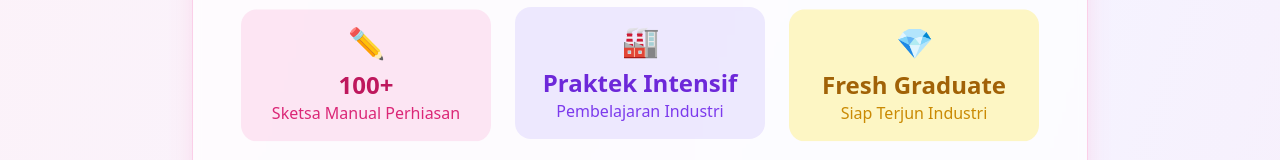
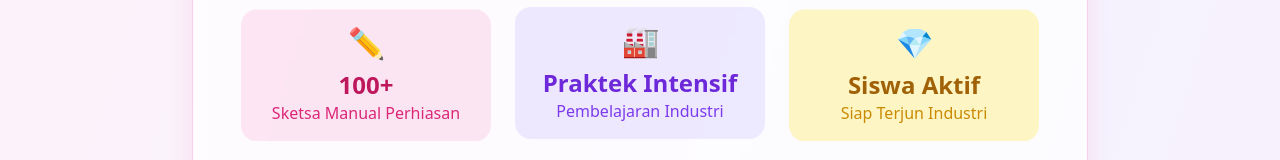
Before and after one commit to WP2-AkmalSidik/ega-kurdino, a website: page index.html in a window 1280 px wide. Shown: the part 710-870 px from the top of the page. Drawn offline with nearby package versions, Linux system fonts and the light colour scheme.

Commit message:
Update index.html

```diff
--- a/index.html
+++ b/index.html
@@ -144,7 +144,7 @@
                                 style="animation-delay: 1s;">
                                 <div class="text-3xl mb-2">💎</div>
                                 <div
-                                    class="text-2xl font-bold text-yellow-700">Fresh Graduate</div>
+                                    class="text-2xl font-bold text-yellow-700">Siswa Aktif</div>
                                 <div class="text-yellow-600">Siap Terjun Industri</div>
                             </div>
                         </div>
```
